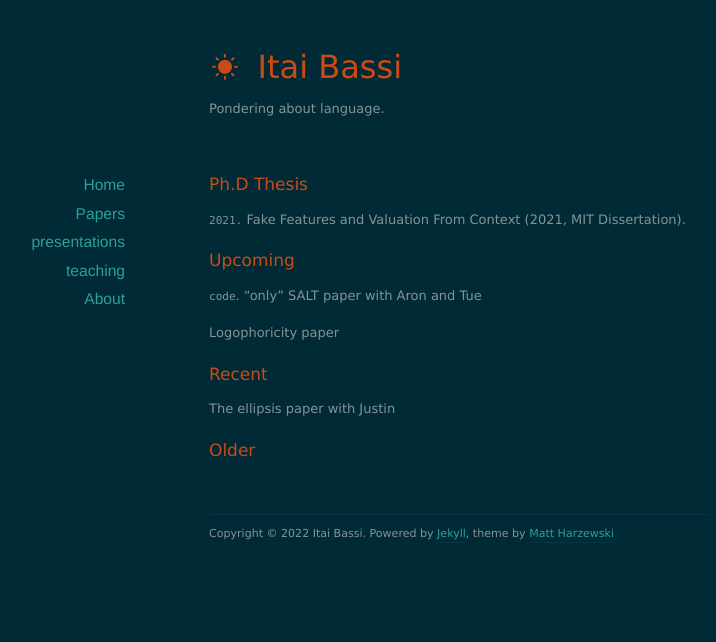
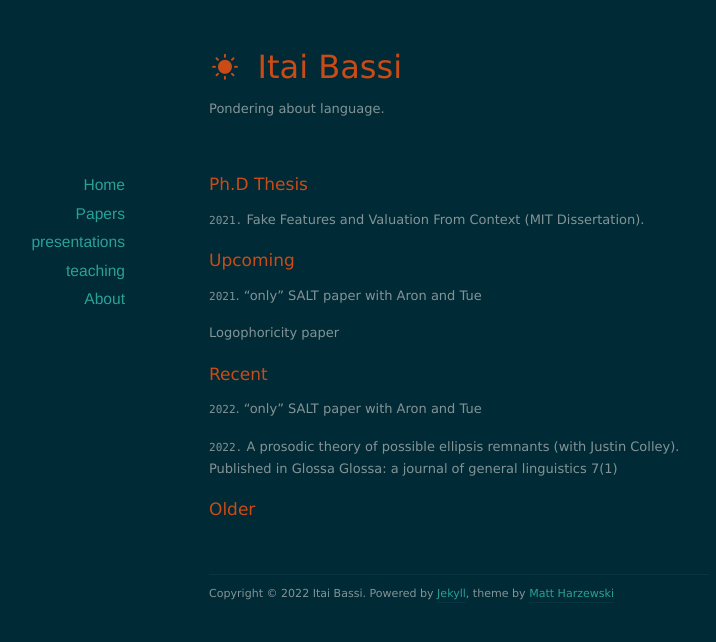
Before and after one commit to itaibassi/itaibassi.github.io, a Jekyll site: the page built from papers/index.markdown, in a window 1280 px wide. Shown: the top 642 px of the page, without its empty margins (181-897 px from the left). Built offline with Jekyll 4.4.1, drawn with Linux system fonts in a browser that asks for light colours; nearby versions of some CDN libraries.

Commit message:
Update index.markdown

```diff
--- a/papers/index.markdown
+++ b/papers/index.markdown
@@ -15,7 +15,7 @@
 
 
 
-`code`. "only" SALT paper with Aron and Tue
+`2021`. "only" SALT paper with Aron and Tue
 
 
 Logophoricity paper
@@ -23,7 +23,10 @@
 
 # Recent
 
-The ellipsis paper with Justin
+`2022`. "only" SALT paper with Aron and Tue
+
+
+`2022.` A prosodic theory of possible ellipsis remnants (with Justin Colley). Published in Glossa Glossa: a journal of general linguistics 7(1)
 
 
 # Older
```
Also changed, not shown: other parts of papers/index.markdown (+1 -1 lines).
